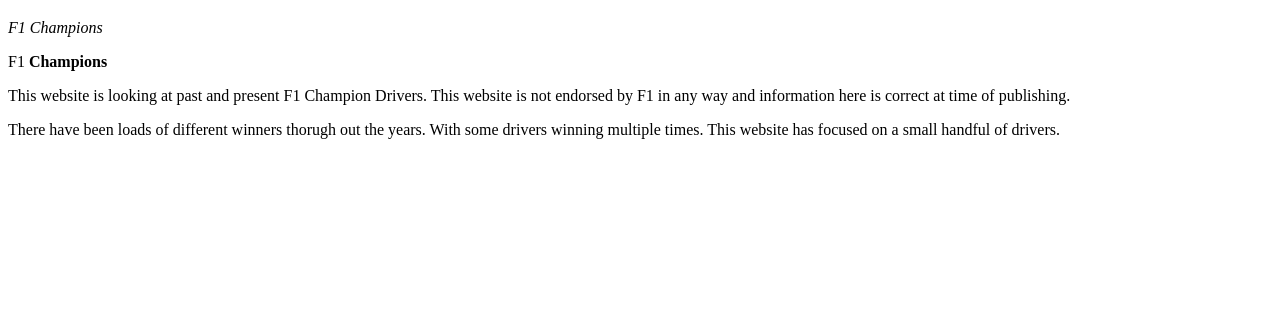
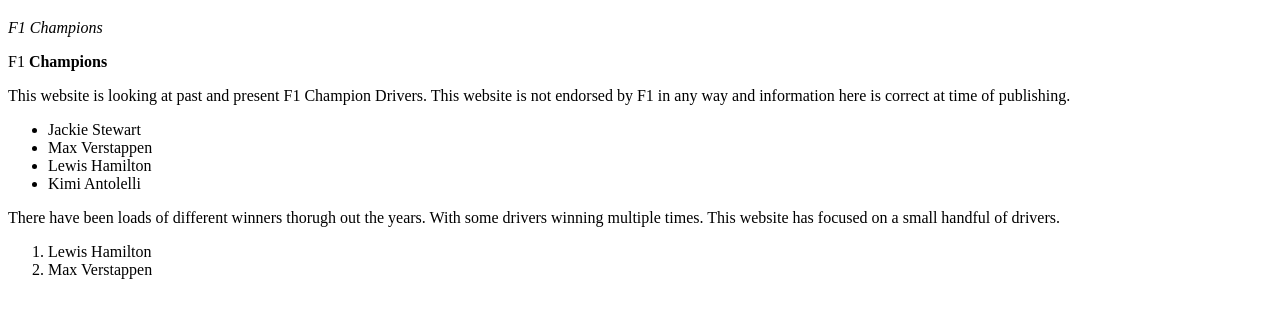
Before and after one commit to k1kura5587-hub/F1_Website_HNC, a plain HTML site: page index.html in a window 1280 px wide. Shown: the part 61-378 px from the top of the page. Drawn offline with Linux system fonts and the light colour scheme.

Commit message:
adding lists
adding lists

```diff
--- a/index.html
+++ b/index.html
@@ -12,9 +12,19 @@
         <p>This website is looking at past and present F1 Champion Drivers.
             This website is not endorsed by F1 in any way and
             information here is correct at time of publishing.</p>
+        <ul>
+            <li>Jackie Stewart</li>
+            <li>Max Verstappen</li>
+            <li>Lewis Hamilton</li>
+            <li>Kimi Antolelli</li>
+        </ul>
         <p>There have been loads of different winners thorugh out the years.
         With some drivers winning multiple times. This website has focused on a small handful
         of drivers.</p>
+        <ol>
+            <li>Lewis Hamilton</li>
+            <li>Max Verstappen</li>
+        </ol>
         <p></p>
     </body>
 </html>
```
